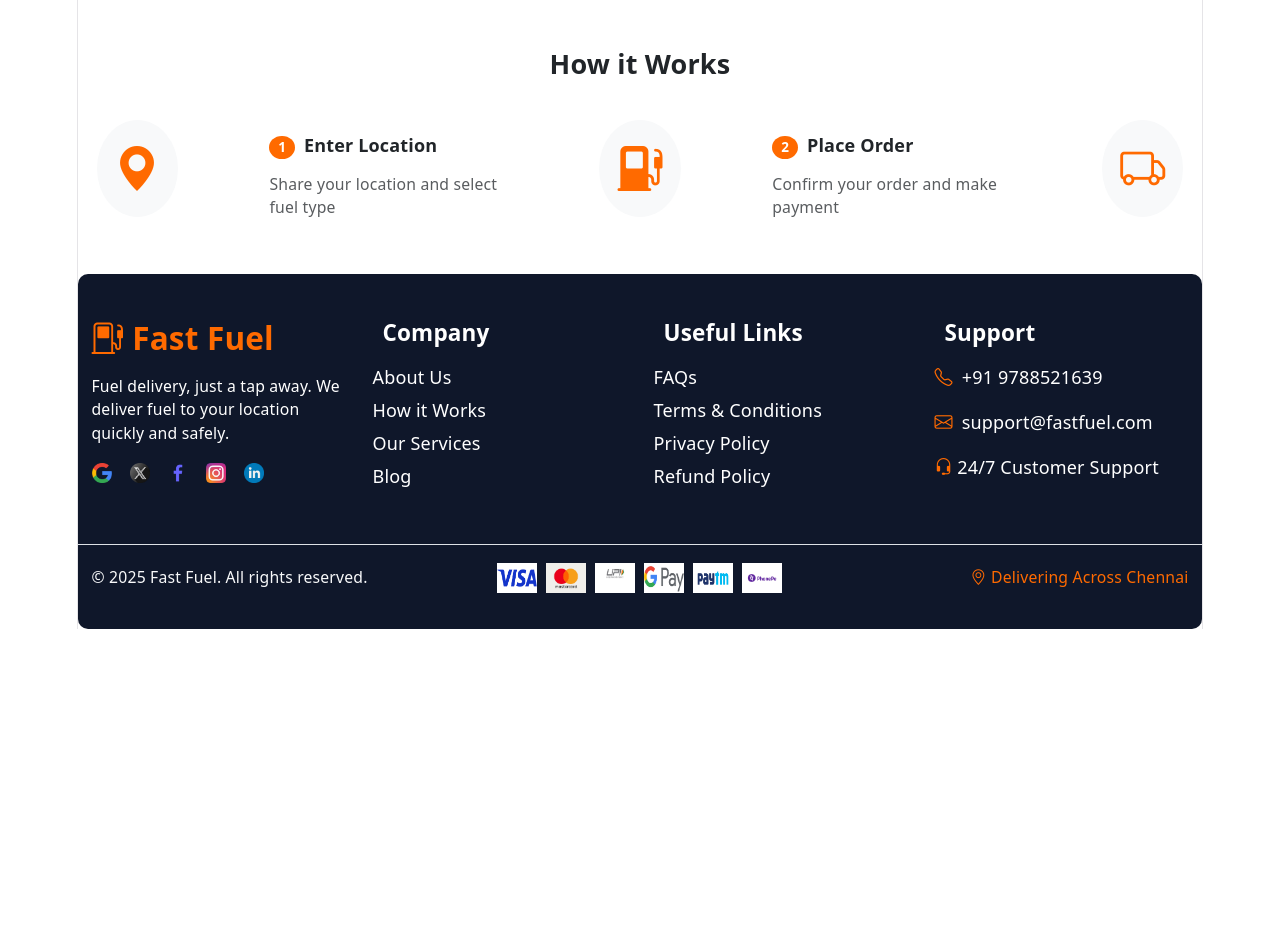
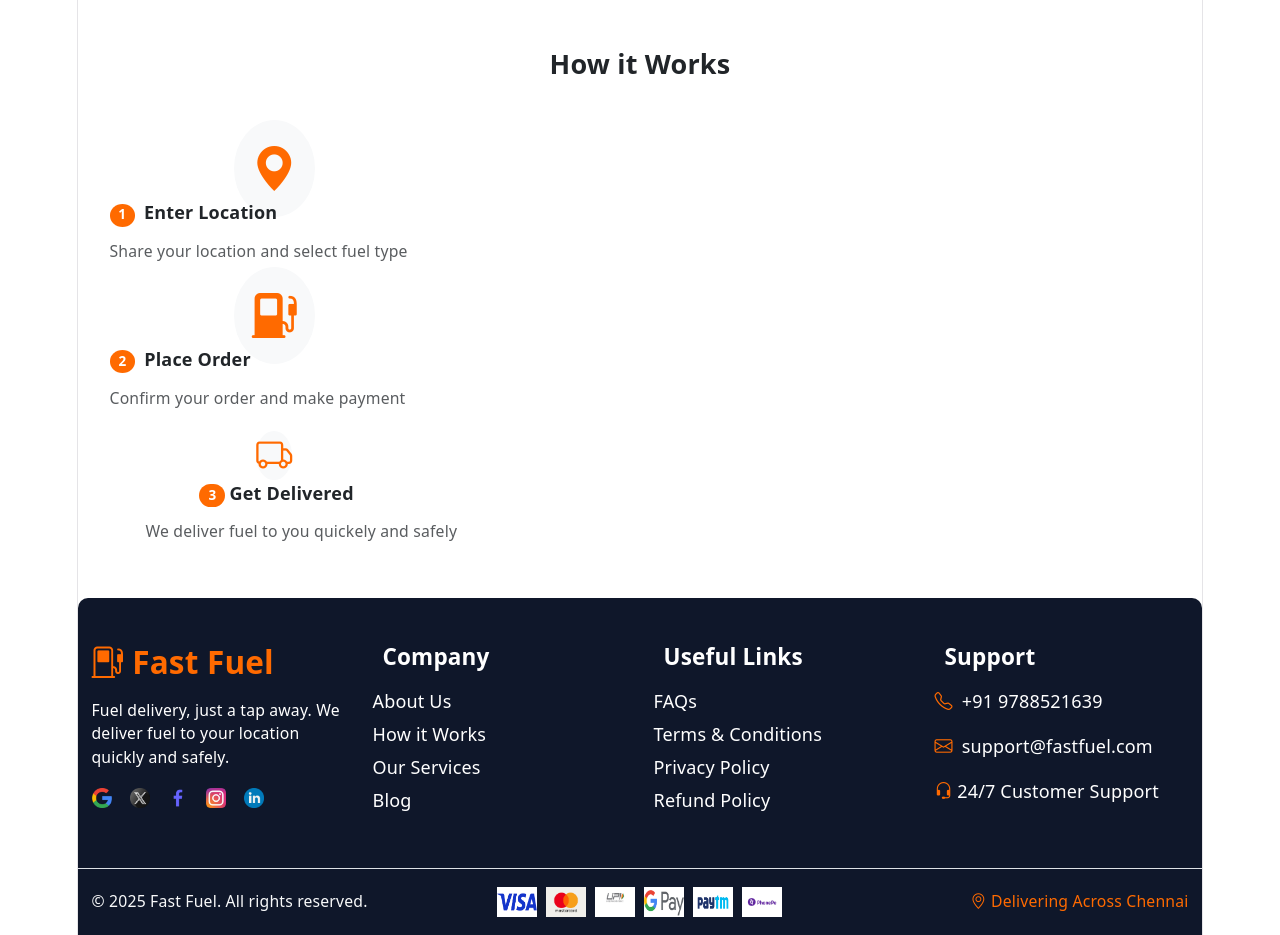
Before and after one commit to RANJITH19KUMAR/fuel-book, a React (Vite) app: page / in a window 1280 px wide. Shown: the part 1580-2515 px from the top of the page. Before the commit the page ends 2209 px from the top, so only its background shows below. Built offline with nearby package versions, Linux system fonts and the light colour scheme.

Commit message:
before change check

```diff
--- a/src/Components/HomePage/Work/Work.jsx
+++ b/src/Components/HomePage/Work/Work.jsx
@@ -10,33 +10,44 @@
 
       <div className='contain  d-flex justify-content-between gap-2 pb-2 '>
 
-        <Col md={1}>
-        <div className='mb-3'> <i className=" icon1 bi bi-geo-alt-fill fs-1  rounded-circle p-3 "></i></div></Col>
-      <Col md={3} >
+        {/* <Col md={1}>
+        <div className='mb-3'> </div></Col> */}
+      <Col lg ={4} md={6}>
 
+      <div>
+
+        <i className=" icon1 bi bi-geo-alt-fill fs-1  rounded-circle p-3 "></i>
          <h4 className='fs-6 fw-bold text-start ms-3'><span className='span1 badge rounded-circle  me-2'> 1 </span>Enter Location</h4>
       <p className='text-muted small pt-1 text-start ms-3'>Share your location and select fuel type</p>
 
-      </Col>
 
-      <Col md={1}><i className="icon1 bi bi-fuel-pump-fill img-fluid fs-1 rounded-circle p-3"></i></Col>
-      <Col md={3}>
+
+      {/* <Col md={1}></Col> */}
+
+      <div>
+        <i className="icon1 bi bi-fuel-pump-fill img-fluid fs-1 rounded-circle p-3"></i>
       <h4 className='fs-6 fw-bold text-start ms-3'><span className=' span1 badge rounded-circle ps-2 me-2'>2</span>Place Order</h4>
       <p className='text-muted small pt-1 text-start ms-3'>Confirm your order and make payment</p>
-      </Col>
+      </div>
 
-      <Col md={1} >
-      <i className="icon1 bi bi-truck fs-1 p-3  rounded-circle"></i>
-      </Col>
+
+      {/* <Col md={1} >
+
+      </Col> */}
       {/* <Col md={3} className='co1'>
 
-      <h4 className='fs-6 fw-bold text-start ms-3'><span className=' span1 badge  rounded-pill ps-2 mx-1'>3</span>Get Delivered</h4>
-      <p className='text-muted small pt-1 text-start ms-4'>We deliver fuel to you quickely and safely</p>
       </Col> */}
+      <div> <i className="icon1 bi bi-truck fs-2   rounded-circle"></i>
+      <h4 className='fs-6 fw-bold '><span className=' span1 badge  rounded-pill ps-2 mx-1'>3</span>Get Delivered</h4>
+      <p className='text-muted small pt-1 text-start ms-5'>We deliver fuel to you quickely and safely</p></div>
       </div>
-    </Row>
-    </Container>
+
+      </Col>
+     </div>
+      </Row>
+       </Container>
+
   )
 }
 
-export default Work
+export default Work;
```
